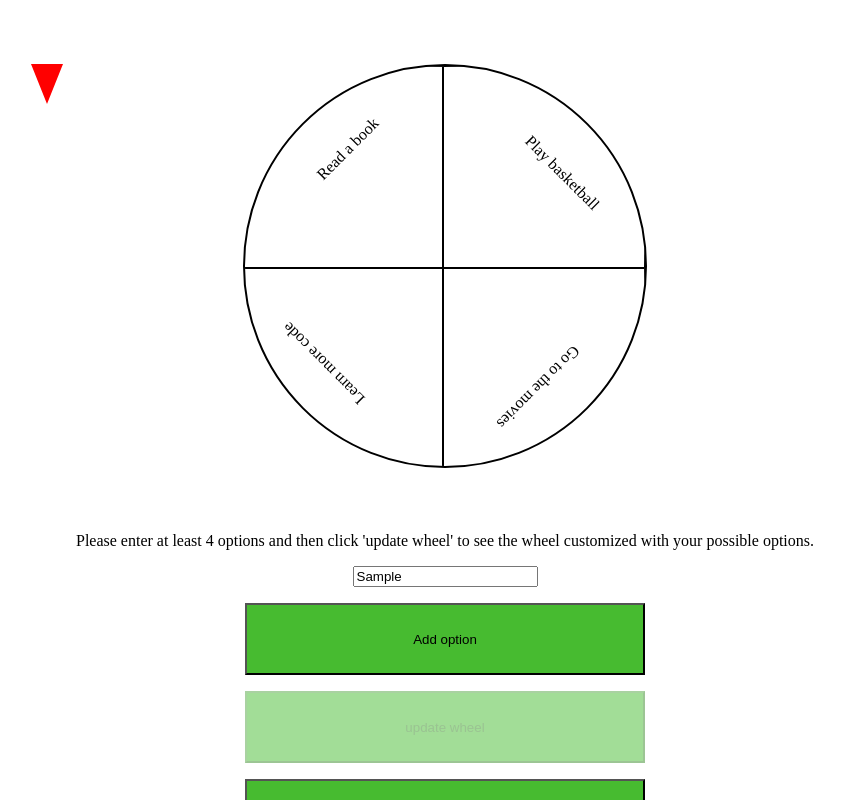
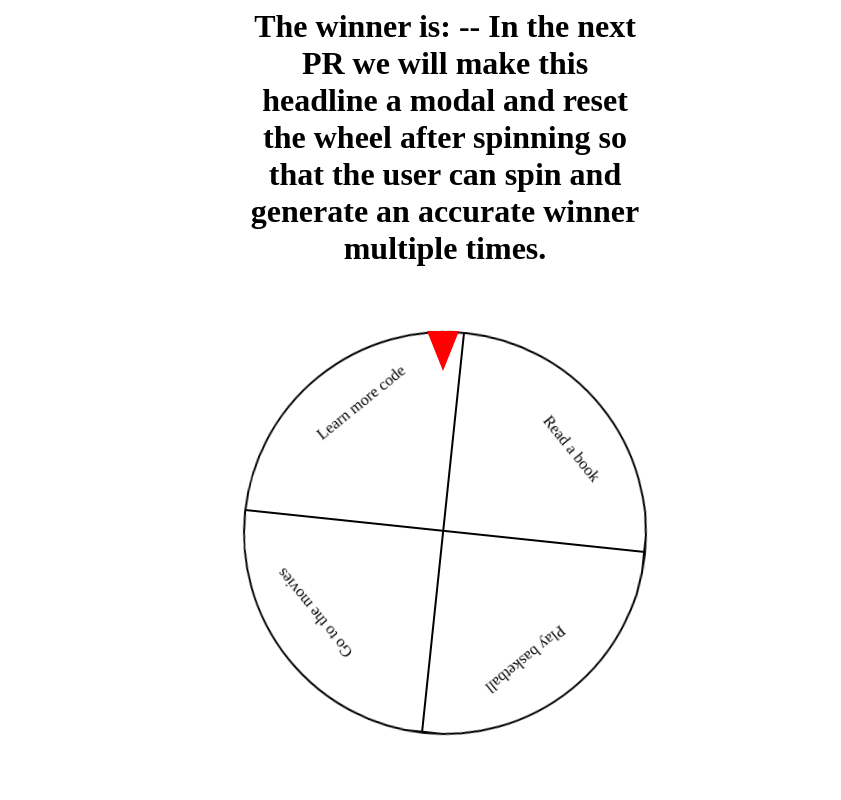
Before and after one commit to camchardukian/decision-wheel, a React (Create React App) app: page / in a window 1280 px wide. Both pictures are taken after typing "Sample" into the empty fields and a click on the button "Spin!". Shown: the top 800 px of the page, without its empty margins (195-1036 px from the left). Built offline with nearby package versions, Linux system fonts and the light colour scheme.

Commit message:
feature/declare-winner-first-spin

```diff
--- a/src/components/Wheel/styles.scss
+++ b/src/components/Wheel/styles.scss
@@ -1,9 +1,10 @@
 .wheel-container {
   width: 404px;
   margin: 64px auto;
+  position: relative;
   .pointer {
-    top: 64px;
-    left: 226px;
+    top: 0px;
+    left: 184px;
     position: absolute;
     margin: 0 auto;
     border-left: 16px solid transparent;
@@ -39,11 +40,11 @@
   }
 }
 .rotating {
-  animation: rotating 1.3s linear infinite;
+  animation: rotating 1.5s linear infinite;
 }
 @keyframes rotating {
   100% {
-    transform: rotate(360deg);
+    transform: rotate(-360deg);
   }
 }
 .stop-rotating {
--- a/src/containers/WheelPage/index.js
+++ b/src/containers/WheelPage/index.js
@@ -6,7 +6,10 @@ const WheelPage = () => {
   const [numberOfInputs, setNumberOfInputs] = useState([""]);
   const [inputFields, setInputFields] = useState([{}]);
   const [isWheelSpinning, setIsWheelSpinning] = useState(false);
+  const [isShowingWinnerModal, setIsShowingWinnerModal] = useState(false);
+  const [currentWinner, setCurrentWinner] = useState("");
   const isSubmitBtnDisabled = Object.values(inputFields).length < 4;
+  const degreesWheelSpinsPerSecond = 240;
   const handleAddOption = e => {
     e.preventDefault();
     setNumberOfInputs(prevState => {
@@ -35,12 +38,38 @@ const WheelPage = () => {
         randomInterval = Math.random() * 10000;
       }
     }
+
+    const totalDegreesSpun =
+      (degreesWheelSpinsPerSecond * randomInterval) / 1000;
+    const numberOfDegreesInOneCircleSlice = 360 / wheelOptions.length;
+    let indexOfWinningOption = 0;
+    for (
+      let i = 0;
+      i < totalDegreesSpun;
+      i += numberOfDegreesInOneCircleSlice
+    ) {
+      if (i + numberOfDegreesInOneCircleSlice < totalDegreesSpun) {
+        indexOfWinningOption += 1;
+      } else {
+        setCurrentWinner(
+          wheelOptions[indexOfWinningOption % wheelOptions.length]
+        );
+      }
+    }
     setTimeout(() => {
       setIsWheelSpinning(false);
+      setIsShowingWinnerModal(true);
     }, randomInterval);
   };
   return (
     <div>
+      {isShowingWinnerModal && (
+        <h1 style={{ textAlign: "center", margin: "0 auto", width: "400px" }}>
+          The winner is: {currentWinner} -- In the next PR we will make this
+          headline a modal and reset the wheel after spinning so that the user
+          can spin and generate an accurate winner multiple times.
+        </h1>
+      )}
       <Wheel options={wheelOptions} isWheelSpinning={isWheelSpinning} />
       <form onSubmit={handleSubmit}>
         <div className="instructions-text">
```
